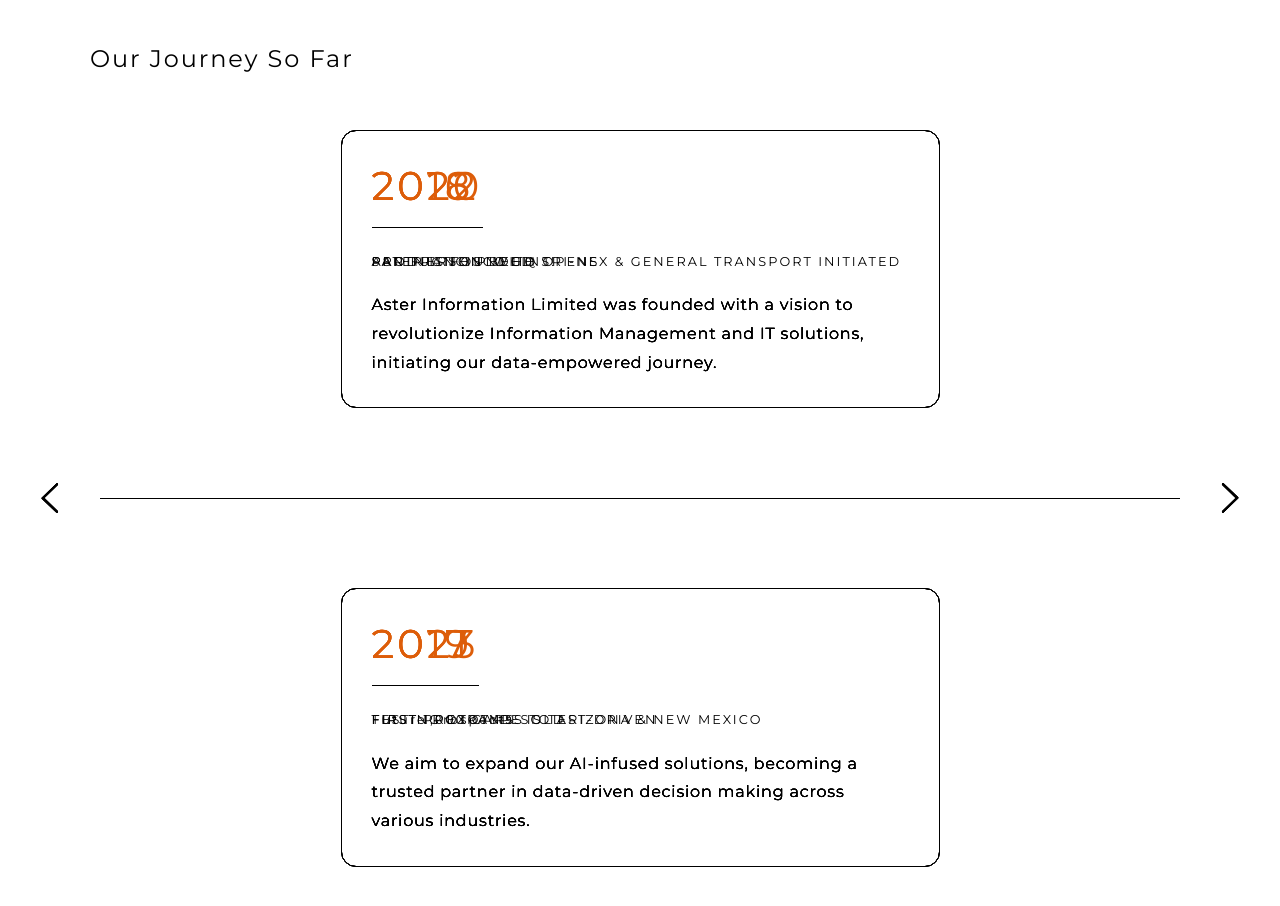
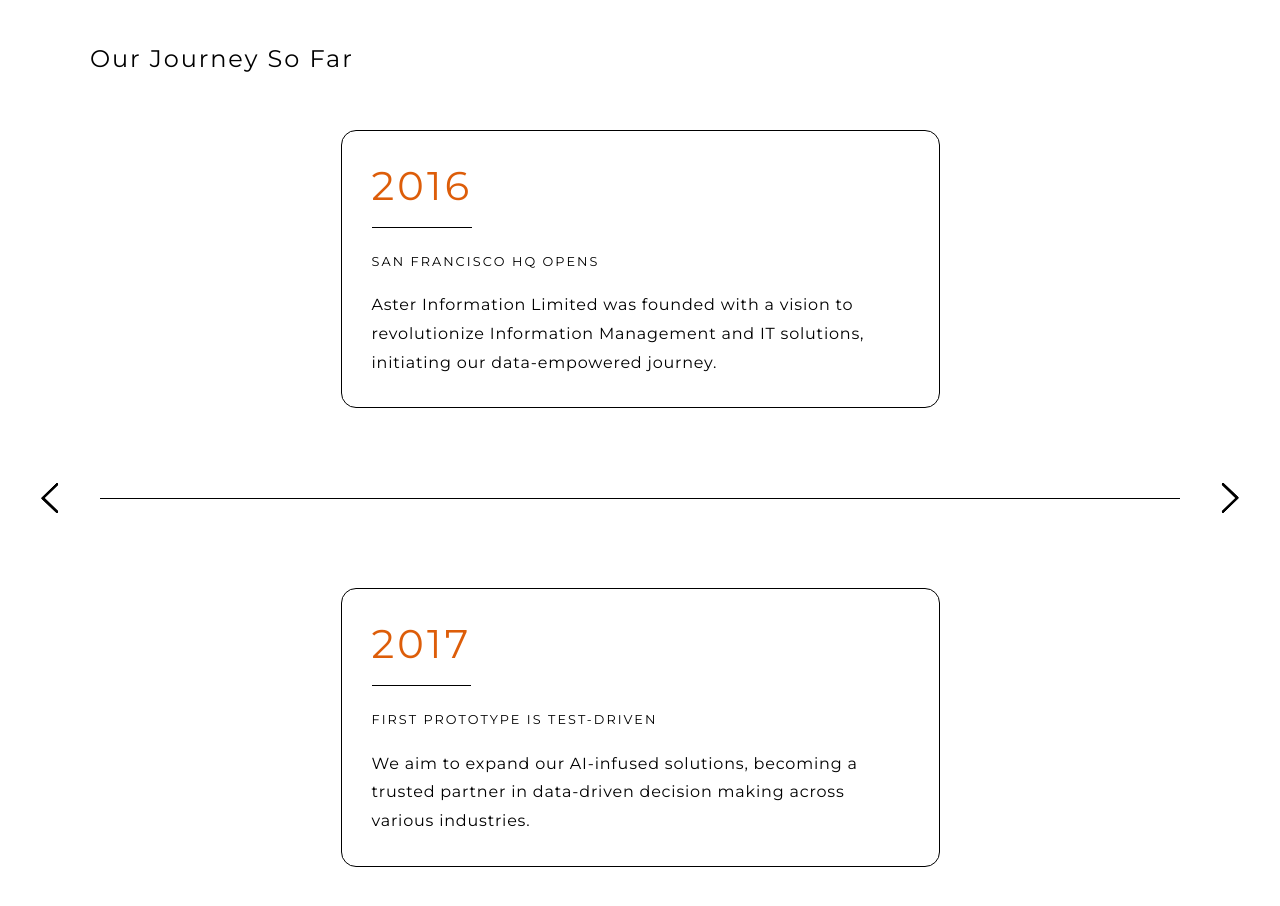
Before and after one commit to Moamal-2000/aster-information, a React (Vite) app: page /about in a window 1280 px wide. Shown: the part 1700-2606 px from the top of the page. Built offline with nearby package versions, Linux system fonts and the light colour scheme.

Commit message:
feat: handle JourneySliderButtons on-click

```diff
--- a/src/Components/Pages/About/JourneySection/JourneySlider/JourneySlider.jsx
+++ b/src/Components/Pages/About/JourneySection/JourneySlider/JourneySlider.jsx
@@ -6,6 +6,18 @@ import TimelineCard from "./TimelineCard/TimelineCard";
 
 const JourneySlider = () => {
   const [sliderIndex, setSliderIndex] = useState(0);
+
+  function handleNextSlide() {
+    setSliderIndex((prevIndex) =>
+      prevIndex === journeySliderData.length - 1 ? 0 : prevIndex + 1
+    );
+  }
+
+  function handlePrevSlide() {
+    setSliderIndex((prevIndex) =>
+      prevIndex === 0 ? journeySliderData.length - 1 : prevIndex - 1
+    );
+  }
 
   return (
     <div className={s.journeySlider}>
@@ -17,11 +29,18 @@ const JourneySlider = () => {
             className={`${s.wrapper} ${activeClass}`}
             key={sliderData[0].year}
           >
-            <TimelineCard data={sliderData[0]} />
+            <div className={s.card}>
+              <TimelineCard data={sliderData[0]} />
+            </div>
 
-            <JourneySliderButtons />
+            <JourneySliderButtons
+              handleNextSlide={handleNextSlide}
+              handlePrevSlide={handlePrevSlide}
+            />
 
-            <TimelineCard data={sliderData[1]} />
+            <div className={s.card}>
+              <TimelineCard data={sliderData[1]} />
+            </div>
           </div>
         );
       })}
--- a/src/Components/Pages/About/JourneySection/JourneySlider/JourneySlider.module.scss
+++ b/src/Components/Pages/About/JourneySection/JourneySlider/JourneySlider.module.scss
@@ -21,6 +21,12 @@
   width: 100%;
 }
 
-.wrapper.active {
+.wrapper .card {
+  opacity: 0;
+  transition: opacity 1s ease;
+}
 
+.wrapper.active .card {
+  transition: opacity 1s .8s ease;
+  opacity: 1;
 }
--- a/src/Components/Pages/About/JourneySection/JourneySlider/JourneySliderButtons/JourneySliderButtons.jsx
+++ b/src/Components/Pages/About/JourneySection/JourneySlider/JourneySliderButtons/JourneySliderButtons.jsx
@@ -1,16 +1,16 @@
 import SvgIcon from "../../../../../Shared/MiniComponents/SvgIcon";
 import s from "./JourneySliderButtons.module.scss";
 
-const JourneySliderButtons = () => {
+const JourneySliderButtons = ({ handleNextSlide, handlePrevSlide }) => {
   return (
     <div className={s.sliderButtons}>
-      <button type="button" className={s.prevButton}>
+      <button type="button" className={s.prevButton} onClick={handlePrevSlide}>
         <SvgIcon name="chevronLeft" />
       </button>
 
       <div className={s.line} />
 
-      <button type="button" className={s.nextButton}>
+      <button type="button" className={s.nextButton} onClick={handleNextSlide}>
         <SvgIcon name="chevronLeft" />
       </button>
     </div>
```
